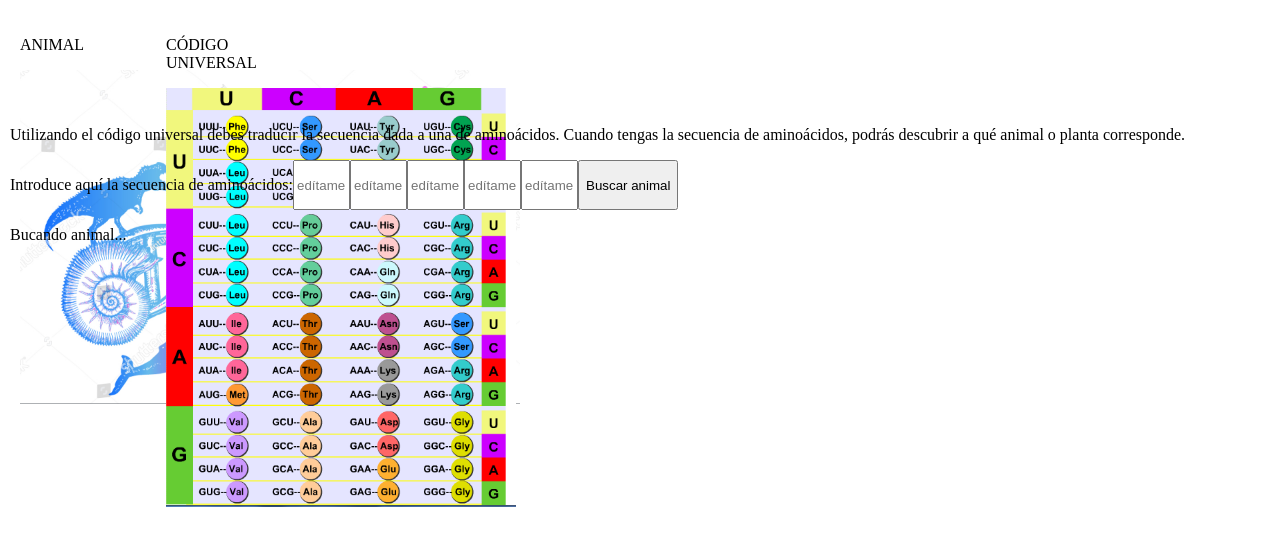
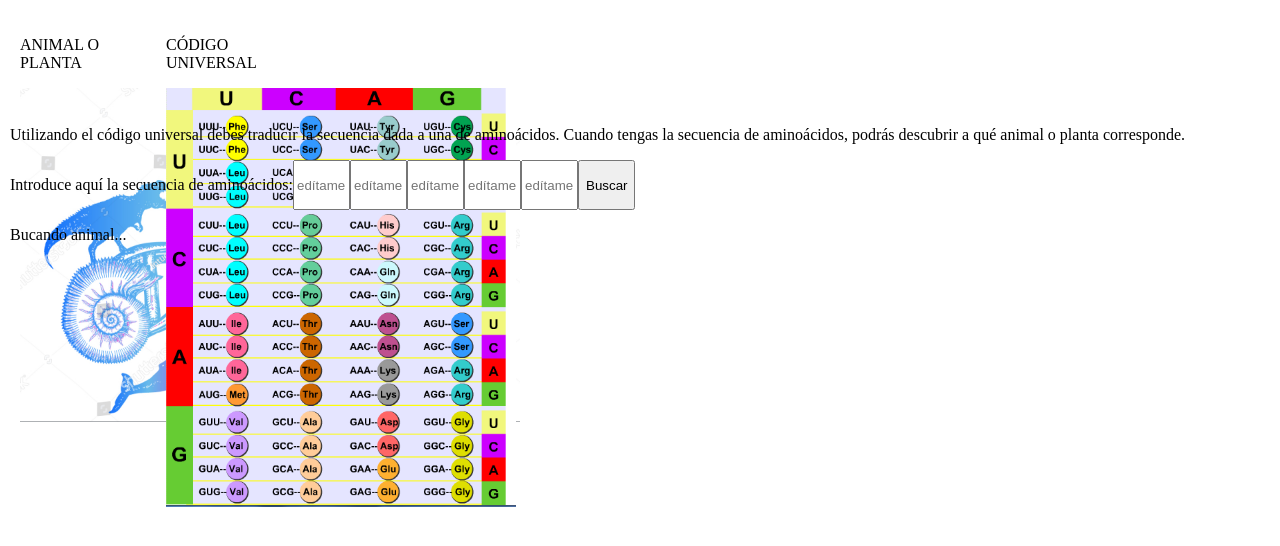
Before and after one commit to johnnycubides/johnnycubides.github.io, a plain HTML site: page catalejo-presentations/encuentra-el-animal-adn/index.html in a window 1280 px wide. Drawn offline with nearby package versions, Linux system fonts and the light colour scheme.

Commit message:
update title

```diff
--- a/catalejo-presentations/encuentra-el-animal-adn/index.html
+++ b/catalejo-presentations/encuentra-el-animal-adn/index.html
@@ -8,7 +8,7 @@
         <div class="contenedor">
           <div class="contenedor-h">
             <div class="contenido">
-              <p>ANIMAL</p>
+              <p>ANIMAL O PLANTA</p>
               <img v-bind:src="'./img/' + images.view" width="500"/>
             </div>
             <div class="contenido">
@@ -27,7 +27,7 @@
                 <input v-model="inputs.C" placeholder="edítame" maxlength="3" size="4">
                 <input v-model="inputs.D" placeholder="edítame" maxlength="3" size="4">
                 <input v-model="inputs.E" placeholder="edítame" maxlength="3" size="4">
-                <button v-on:click="select">Buscar animal</button>
+                <button v-on:click="select">Buscar</button>
             </div>
             <div>
               <p>{{ animal }}</p>
--- a/catalejo-presentations/encuentra-el-animal-adn/index.js
+++ b/catalejo-presentations/encuentra-el-animal-adn/index.js
@@ -48,7 +48,7 @@ var app = new Vue({
         this.animal = "ORQUIDEA"
       } else{
         this.images.view = this.images.what
-        this.animal = "Revisa tu secuencia, no hemos encontrado un animal o planta"
+        this.animal = "Revisa tu secuencia! No hemos encontrado un animal o planta"
       }
       // this.inputs.A = 'hello'
       // this.images.view = this.images.oso
```
